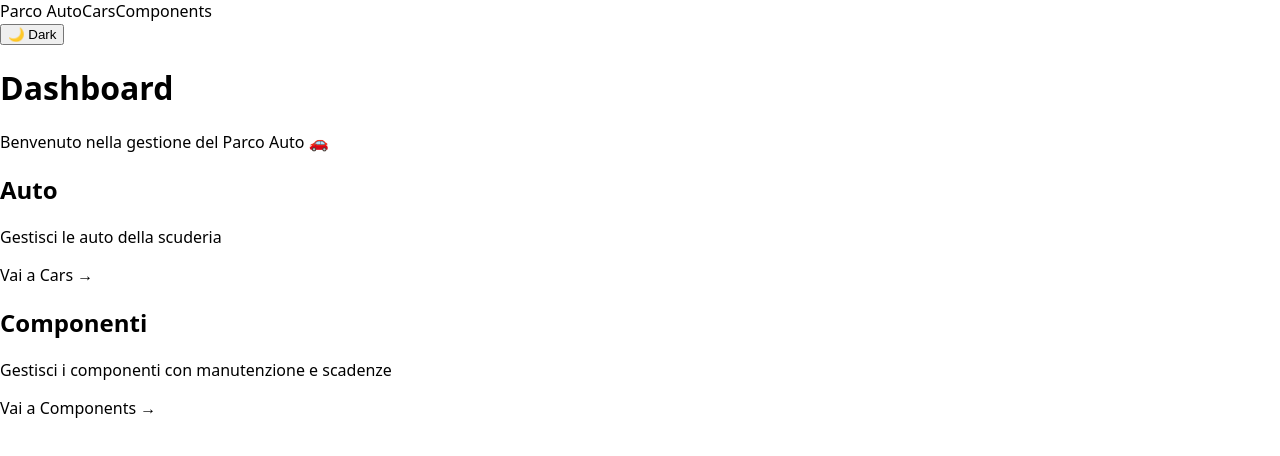
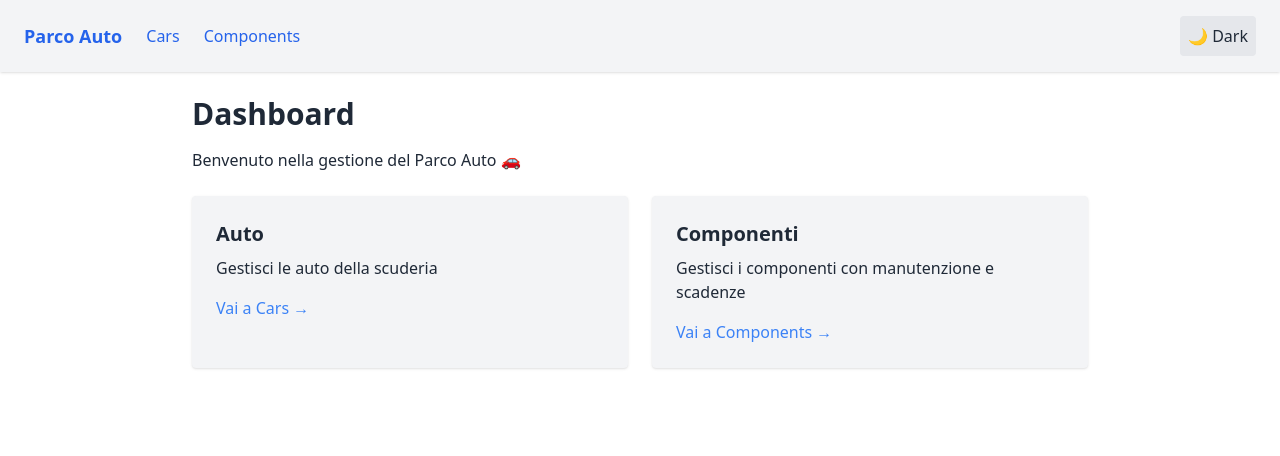
Before and after one commit to BattagliaGiuseppe/BattagliaRacingCar, a Next.js app: page / in a window 1280 px wide. Shown: the top 456 px of the page. Built offline with nearby package versions, Linux system fonts and the light colour scheme.

Commit message:
Update globals.css

```diff
--- a/app/globals.css
+++ b/app/globals.css
@@ -1,24 +1,23 @@
-html, body {
-  margin: 0;
-  padding: 0;
-  font-family: system-ui, sans-serif;
+@tailwind base;
+@tailwind components;
+@tailwind utilities;
+
+html {
+  scroll-behavior: smooth;
 }
 
 body {
-  background-color: white;
-  color: black;
-}
-
-body.dark {
-  background-color: #111;
-  color: white;
+  @apply bg-white text-gray-800 dark:bg-gray-900 dark:text-gray-100;
 }
 
 a {
-  text-decoration: none;
-  color: inherit;
+  @apply text-blue-600 hover:text-blue-400 dark:text-blue-400 dark:hover:text-blue-300;
 }
 
-button {
-  cursor: pointer;
+header {
+  @apply bg-gray-100 dark:bg-gray-800 shadow-md;
 }
+
+main {
+  @apply flex-1 p-6;
+}
```
